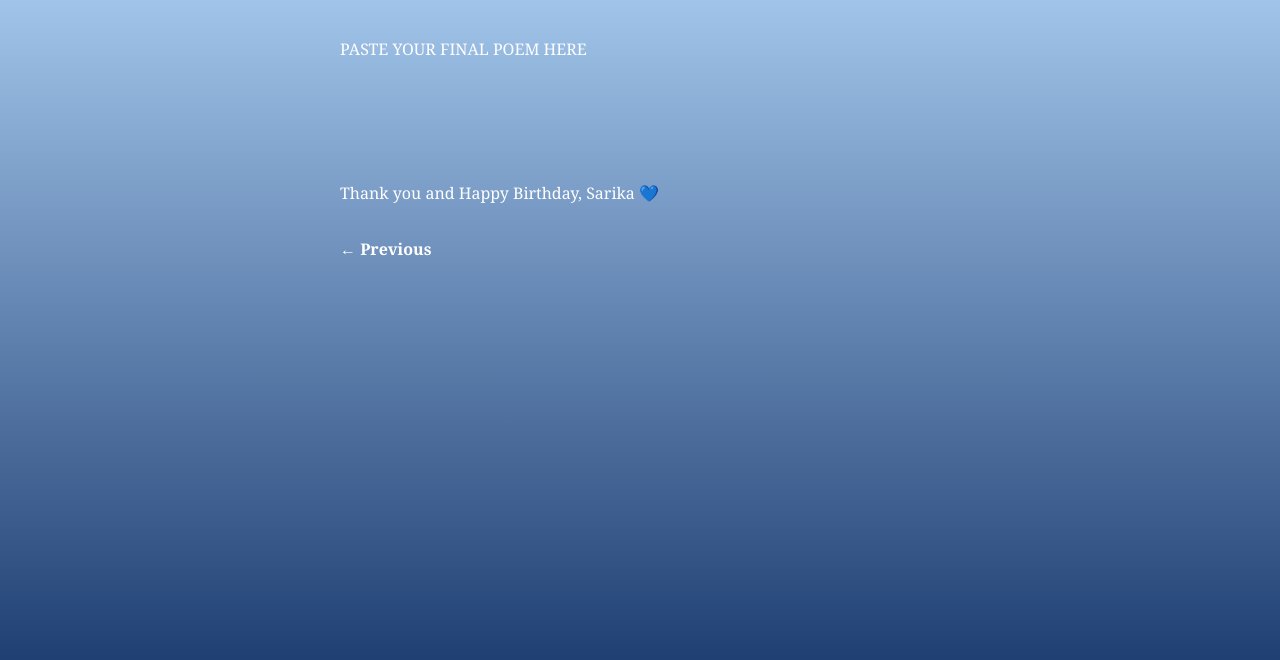
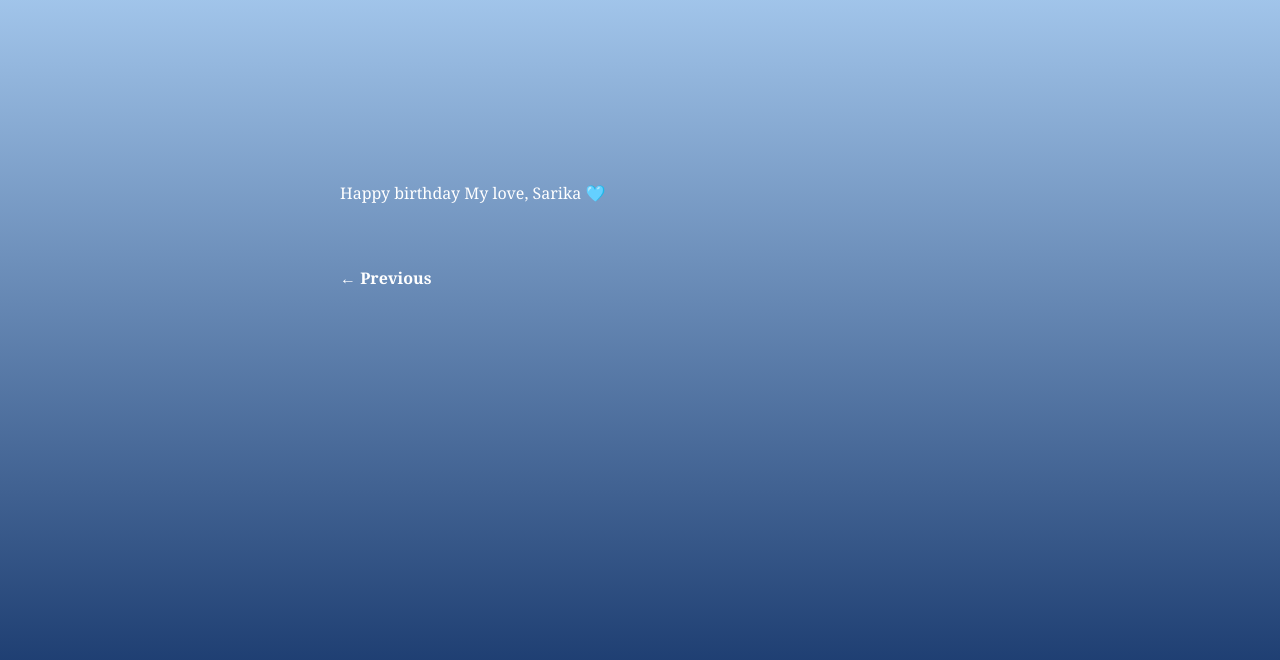
Before and after one commit to negetivityy/poemsforher, a plain HTML site: page poems/poem15.html in a window 1280 px wide. Shown: the part 118-778 px from the top of the page. Drawn offline with Linux system fonts and the light colour scheme.

Commit message:
Update birthday message in poem15.html

```diff
--- a/poems/poem15.html
+++ b/poems/poem15.html
@@ -12,10 +12,11 @@
     <h1>Poem XV</h1>
 
     <div class="poem">
-      PASTE YOUR FINAL POEM HERE
+
 
       <br><br>
-      Thank you and Happy Birthday, Sarika 💙
+      Happy birthday My love, Sarika 🩵
+
     </div>
 
     <div class="nav">
```
